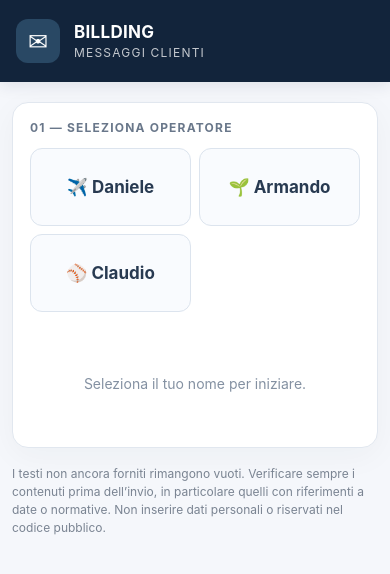
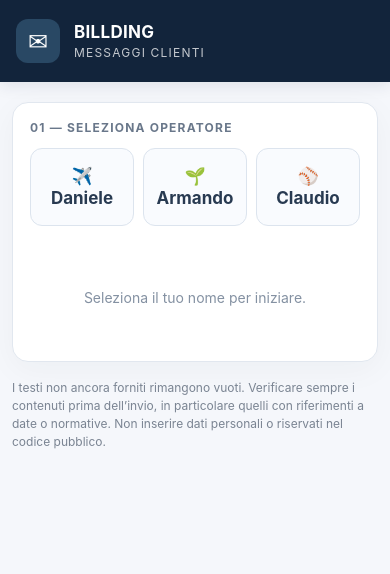
Before and after one commit to bo-billding-unofficial/messaggiclienti, a plain HTML site: page index.html in a window 390 px wide. Drawn offline with Linux system fonts and the light colour scheme.

Commit message:
Update index.html

```diff
--- a/index.html
+++ b/index.html
@@ -143,6 +143,38 @@
       .choices:not(.categories) .operator-choice { min-height: 78px; font-size: 17px; }
       .choices:not(.categories) .supplier-choice { min-height: 94px; }
       .choices.questions .choice { min-height: 105px; }
+    }
+    /* V26 — I tre operatori occupano tutta la larghezza disponibile. */
+    #operators {
+      grid-template-columns: repeat(3, minmax(0, 1fr));
+      width: 100%;
+    }
+    @media (max-width: 650px) {
+      #operators { grid-template-columns: repeat(3, minmax(0, 1fr)); }
+    }
+
+    /* V27 — ogni riga usa il 100% dello spazio: niente colonne vuote. */
+    .choices, .choices.categories, .choices.questions, .choices.ko,
+    .choices.subchoices, .choices.subchoices.credit-providers, #operators {
+      display:flex;
+      flex-wrap:wrap;
+      gap:12px;
+      width:100%;
+    }
+    .choices > .choice { min-width:0; flex:1 1 calc((100% - 36px) / 4); }
+    #operators > .choice, .choices.categories > .choice {
+      flex-basis:calc((100% - 24px) / 3);
+    }
+    @media (max-width:750px) {
+      .choices > .choice { flex-basis:calc((100% - 12px) / 2); }
+      #operators > .choice { flex-basis:calc((100% - 24px) / 3); }
+      .choices.categories > .choice { flex-basis:calc((100% - 12px) / 2); }
+    }
+    @media (max-width:650px) {
+      .choices, .choices.categories, .choices.questions, .choices.ko,
+      .choices.subchoices, .choices.subchoices.credit-providers, #operators { gap:9px; }
+      .choices > .choice, .choices.categories > .choice { flex-basis:calc((100% - 9px) / 2); }
+      #operators > .choice { flex-basis:calc((100% - 18px) / 3); }
     }
   </style>
 </head>
```
